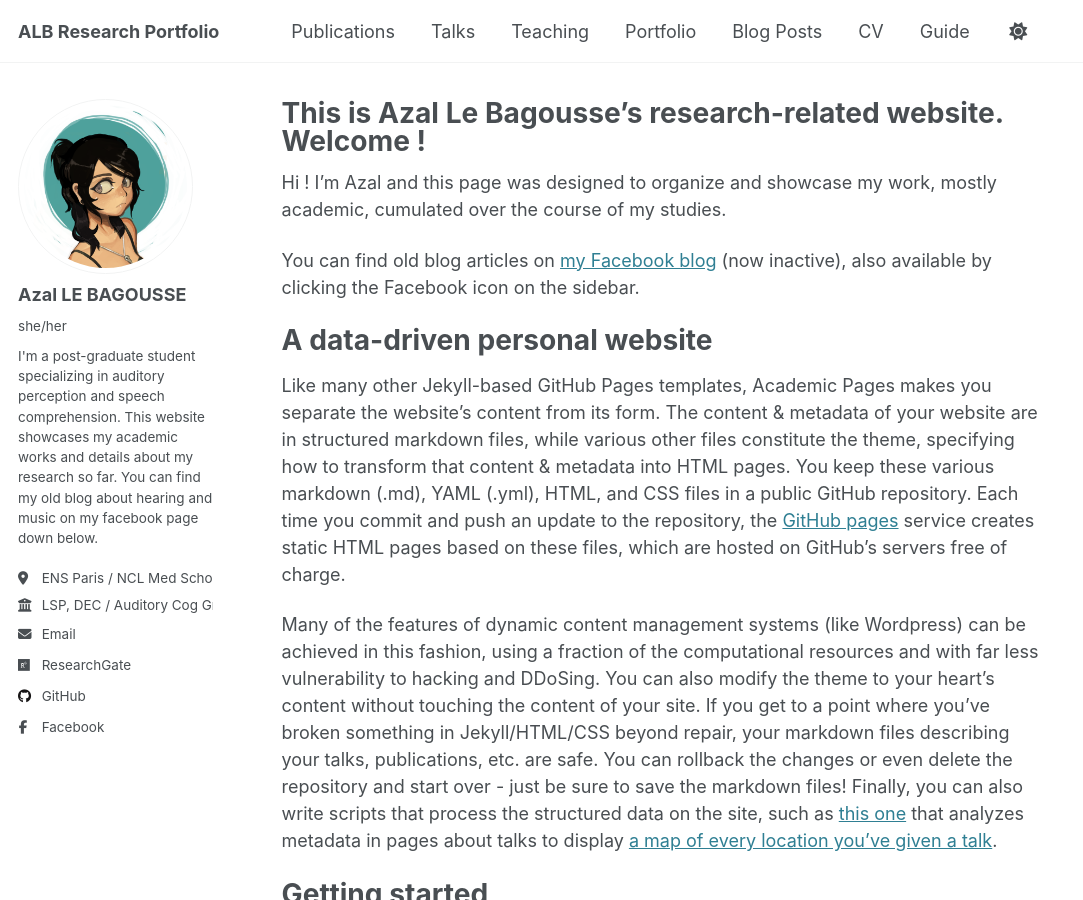
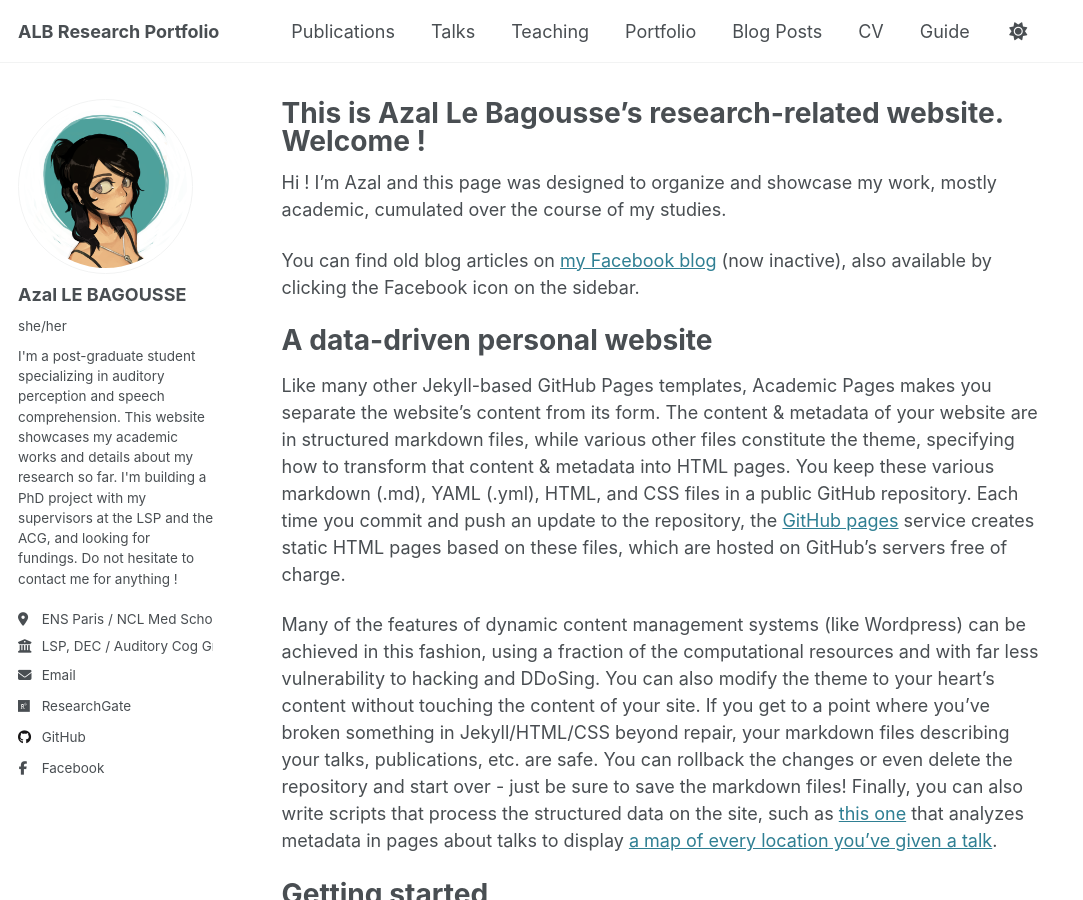
Before and after one commit to azallb/azallb.github.io, a Jekyll site: the page built from _pages/about.md, in a window 1280 px wide and 900 px high. Shown: the whole window, without its empty margins (0-1083 px from the left). Built offline with Jekyll 4.4.1, drawn with Linux system fonts in a browser that asks for light colours.

Commit message:
config bio

```diff
--- a/_config.yml
+++ b/_config.yml
@@ -25,7 +25,7 @@ author:
   avatar           : "my_avatar2.png"
   name             : "Azal LE BAGOUSSE"
   pronouns         : "she/her"
-  bio              : "I'm a post-graduate student specializing in auditory perception and speech comprehension. This website showcases my academic works and details about my research so far. You can find my old blog about hearing and music on my facebook page down below."
+  bio              : "I'm a post-graduate student specializing in auditory perception and speech comprehension. This website showcases my academic works and details about my research so far. I'm building a PhD project with my supervisors at the LSP and the ACG, and looking for fundings. Do not hesitate to contact me for anything !"
   location         : "ENS Paris / NCL Med School"
   employer         : "LSP, DEC / Auditory Cog Group"
   uri              : # URL
```
